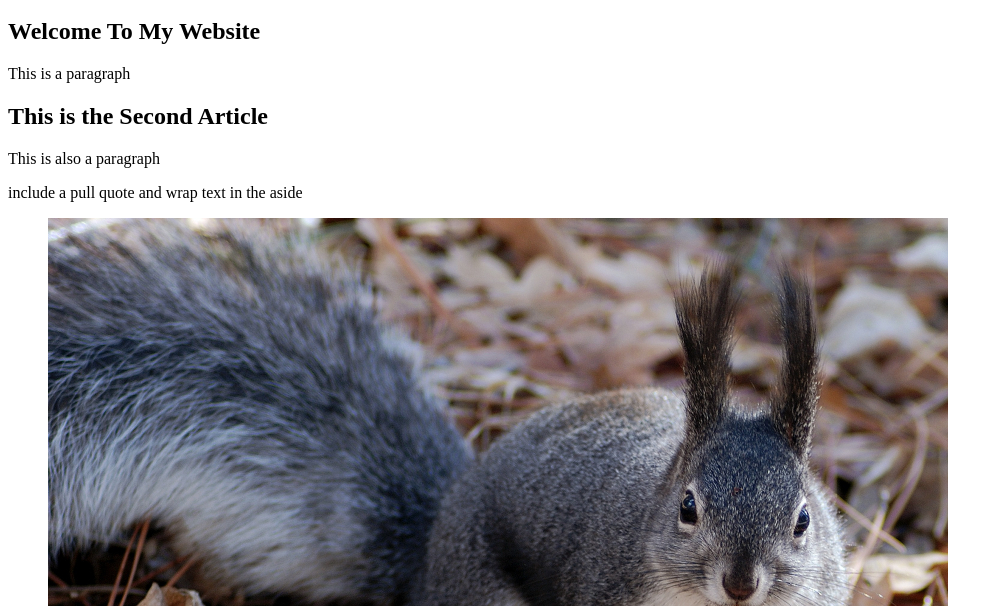
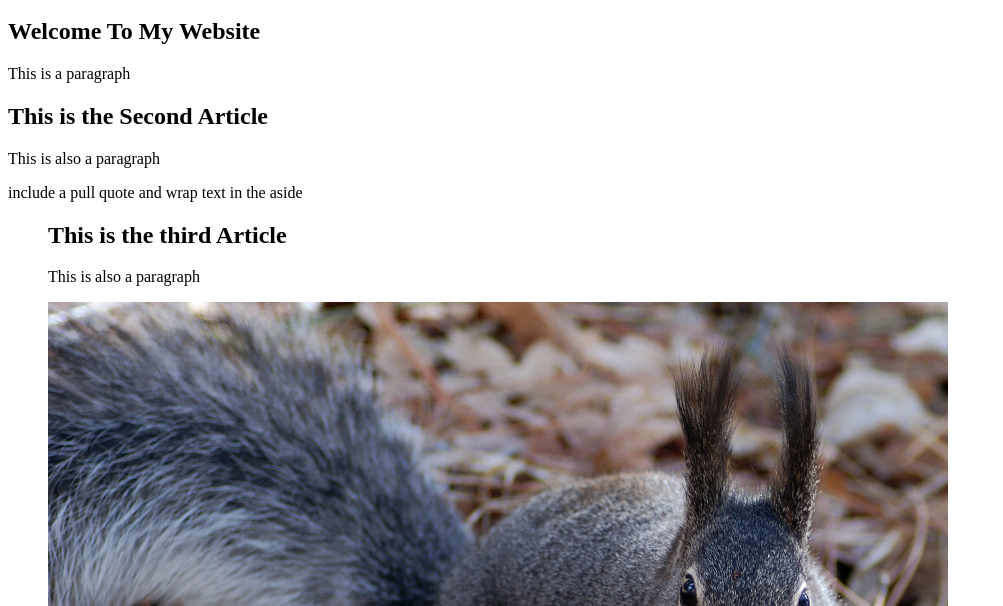
Before and after one commit to is-120-winter-2023/semantic-html-and-links-karlNordgren, a website: page index.html in a window 1280 px wide. Shown: the part 494-1100 px from the top of the page, without its empty margins (0-1003 px from the left). Drawn offline with Linux system fonts and the light colour scheme.

Commit message:
article update

```diff
--- a/index.html
+++ b/index.html
@@ -61,6 +61,8 @@
 
 <article>
   <figure>
+    <h2>This is the third Article</h2>
+    <p>This is also a paragraph</p>
     <img src="images/squirrel-900.jpg" alt="grey squirrel up to no good">
     <figcaption><i>fig. 1</i> A menacing squirrel looking into your soul</figcaption>
     <p></p>
```
